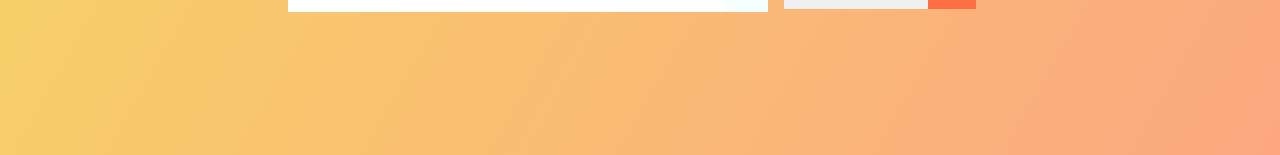
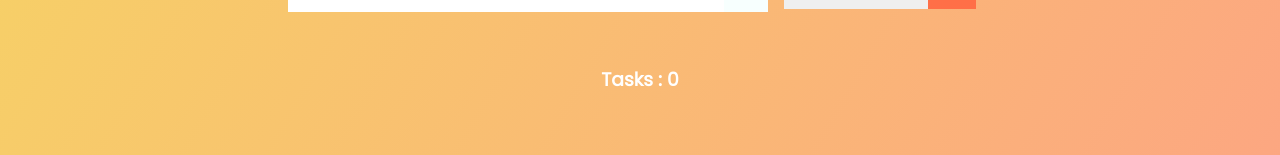
Before and after one commit to sahanK/react-todo, a React (Create React App) app: page / in a window 1280 px wide. Shown: the part 255-410 px from the top of the page. Built offline with nearby package versions, Linux system fonts and the light colour scheme.

Commit message:
Task count at bottom

```diff
--- a/src/App.js
+++ b/src/App.js
@@ -46,6 +46,7 @@ function App() {
       </header>
       <Form todos={todos} setTodos={setTodos} inputText={inputText} setInputText={setInputText} setStatus={setStatus}/>
       <TodoList todos={todos} setTodos={setTodos} filteredTodos={filteredTodos}/>
+      <h3 style={{textAlign: 'center'}}>Tasks : {todos.length}</h3>
     </div>
   );
 }
```
